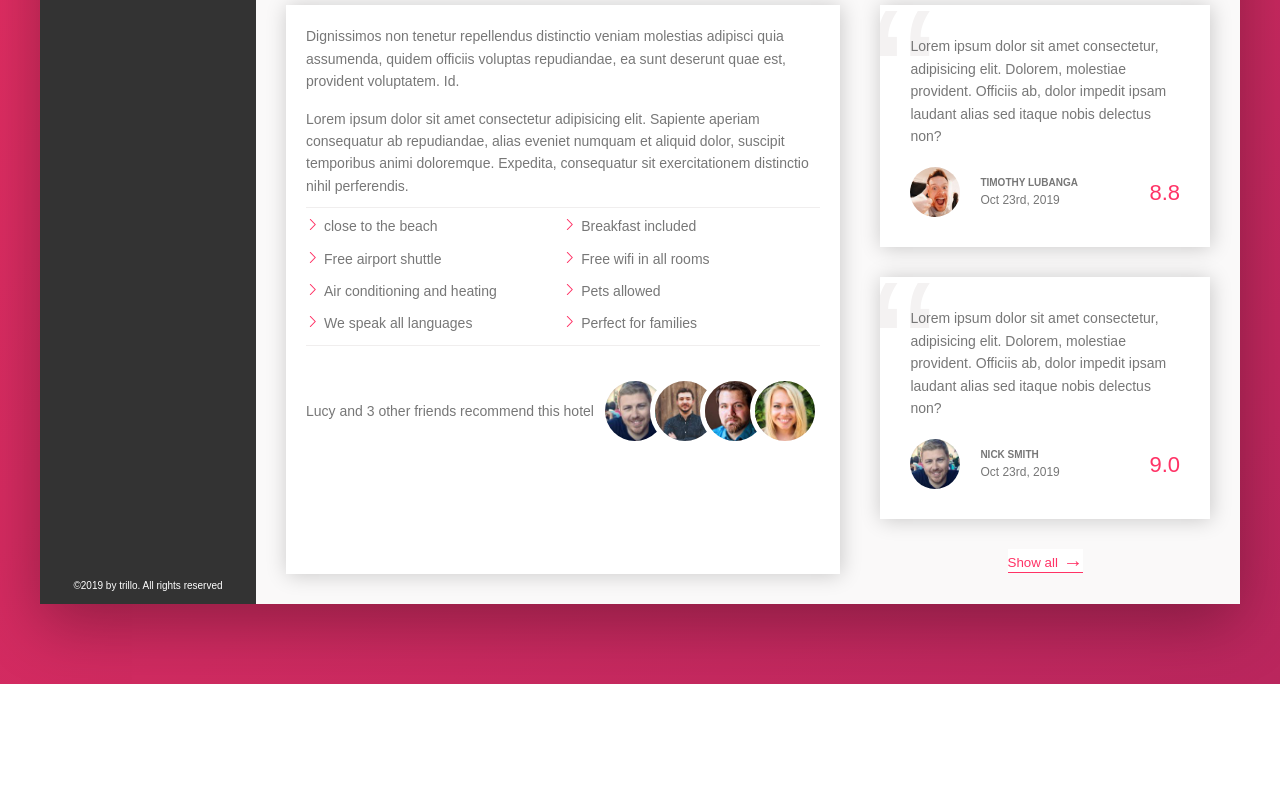
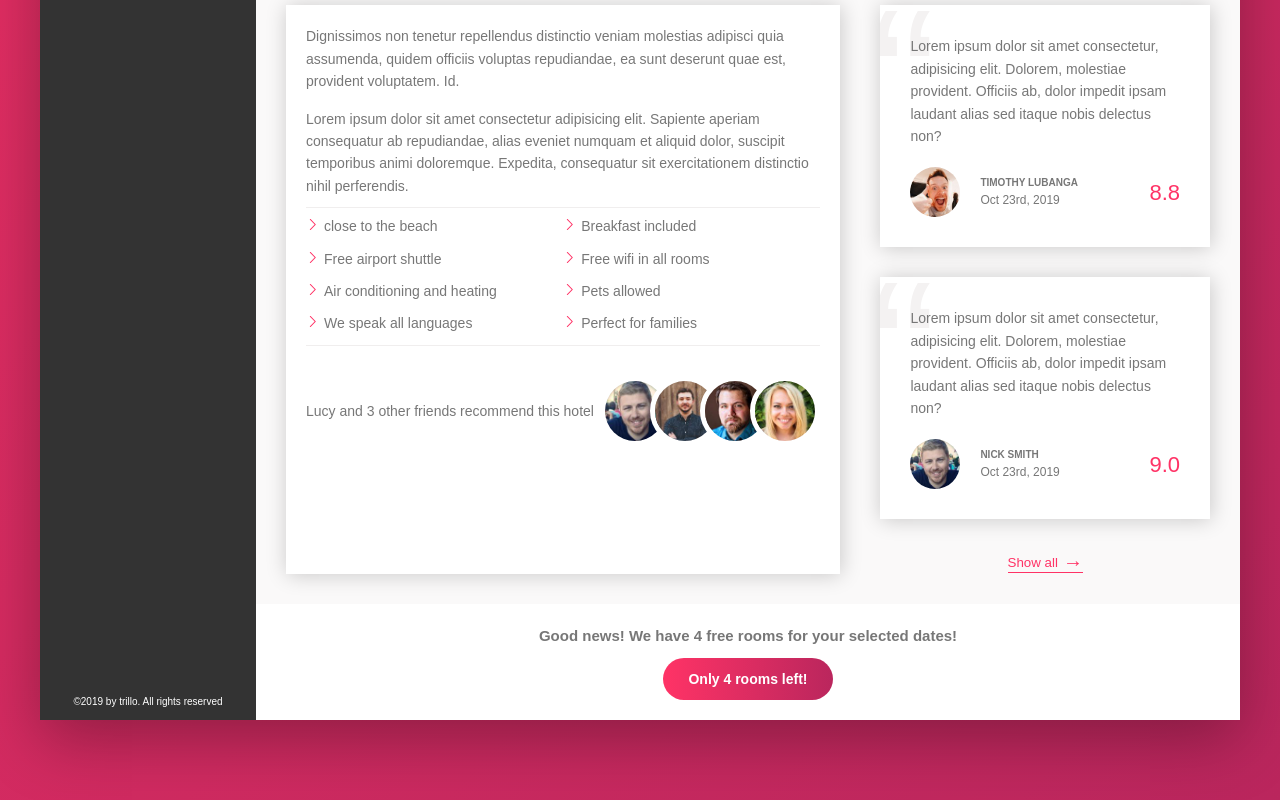
Before and after one commit to timlubanga/TRILLIO-PROJECT, a website: page index.html in a window 1280 px wide. Shown: the part 618-1418 px from the top of the page. Before the commit the page ends 1302 px from the top, so only its background shows below. Drawn offline with Linux system fonts and the light colour scheme.

Commit message:
add the book button

```diff
--- a/index.html
+++ b/index.html
@@ -204,10 +204,20 @@
                                 </figcaption>
                             </figure>
                             <div class="button-bottom">
-                            <button class="btn-inline">Show all<span class="button-bottom_span">&rarr;</span></button>
+                            <button class="btn-inline btn-inline_grey">Show all<span class="button-bottom_span">&rarr;</span></button>
                         </div>
                         </div></div>
+                        <div class="cta">
+                            <h2 class="cta_book-now">
+                                Good news! We have 4 free rooms for your selected dates!
+                            </h2>
+                            <button class="cta_button">
+                                <span class="cta_invisible">Book now!</span>
+                                <span class="cta_visible">Only 4 rooms left!</span>
+                            </button>
+                        </div>
                     </div>
+
                 </main>
             </div>
         </div>
--- a/sass/_components.scss
+++ b/sass/_components.scss
@@ -295,6 +295,10 @@ margin-right:1rem
     background-color:white;
     border-bottom: currentColor 1px solid;
 
+    &_grey{
+        background-color: var(--color-grey-light-1);
+    }
+
 }
 
 .btn-inline:focus{
@@ -537,9 +541,60 @@ align-items: center;
         left:-1rem;
         font-size:20rem;
         font-family:sans-serif;
-
-
+}
 
 }
 
+
+.cta{
+    padding:2rem;
+    text-align:center;
+    &_book-now{
+        color:var(--color-grey-dark-2)
+
+    }
+
+    &_button{
+        overflow: hidden;
+        position:relative;
+        font-size:1.4rem;
+        font-weight: 700;
+        margin-top:1rem;
+        border:none;
+        color: #fff;
+        padding:1.3rem 2.5rem;
+        border-radius:100px;
+        background-image: linear-gradient(to right,var(--color-primary-light), var(--color-primary-dark));
+
+        &:focus{
+            outline:none
+        }
+
+    }
+
+    &_invisible{
+        display:inline-block;
+        position:absolute;
+        width:100%;
+        top:50%;
+        left:-100%;
+        transform:translateY(-50%);
+        transition: all 0.2s ease-in-out;
+
+    }
+
+    &_visible{
+        display:inline-block;
+        width:100%;
+        transition: all 0.2s ease-in-out;
+
+    };
+
+    &_button:hover &_invisible{
+        transform:translate(100%,-50%)
+    }
+
+    &_button:hover &_visible{
+        transform:translateX(130%)
+    }
 }
```
Also changed, not shown: css/style.css.
